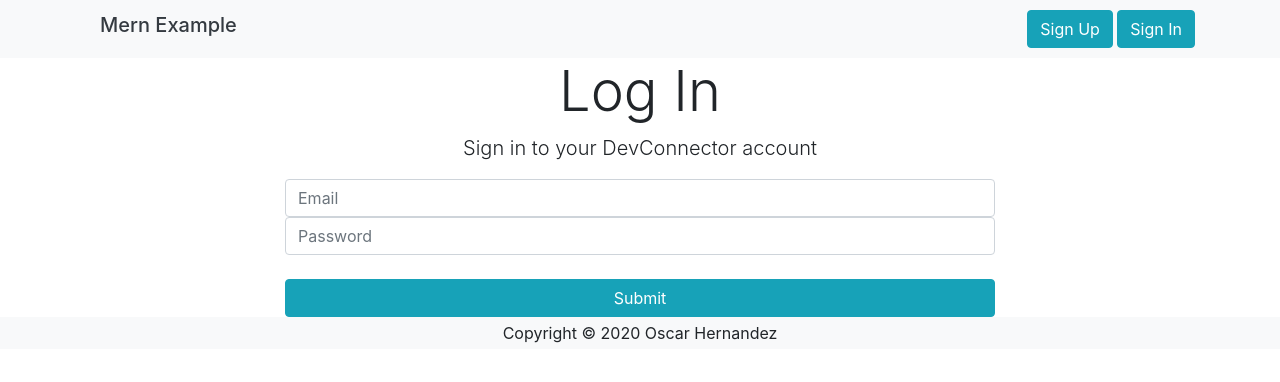
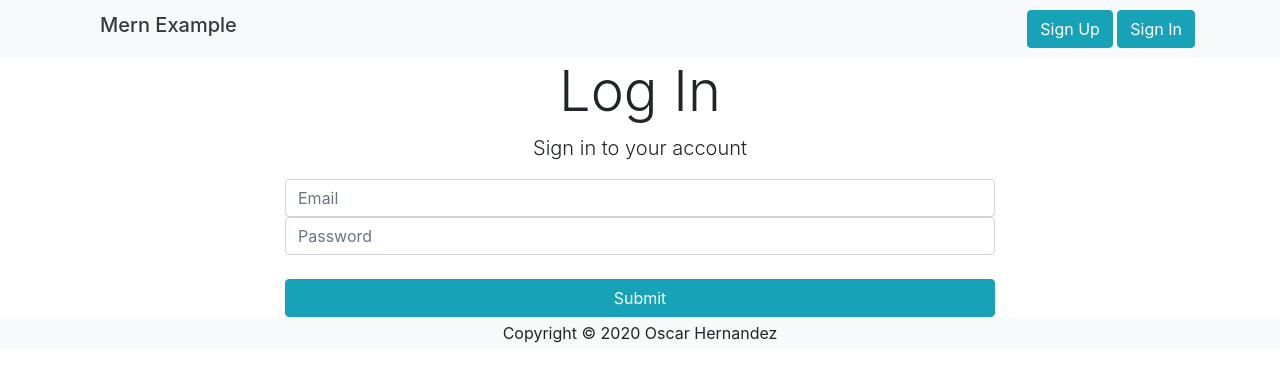
Before and after one commit to oscarjho/rnjsfrontend, a React (Create React App) app: page /login in a window 1280 px wide. Shown: the top 382 px of the page. Built offline with nearby package versions, Linux system fonts and the light colour scheme.

Commit message:
Minor fix

```diff
--- a/src/components/auth/Login.js
+++ b/src/components/auth/Login.js
@@ -39,7 +39,7 @@ export class Login extends Component {
             <div className="col-md-8 m-auto">
               <h1 className="display-4 text-center">Log In</h1>
               <p className="lead text-center">
-                Sign in to your DevConnector account
+                Sign in to your account
               </p>
               <form onSubmit={this.onSubmit}>
                 <div>
```
